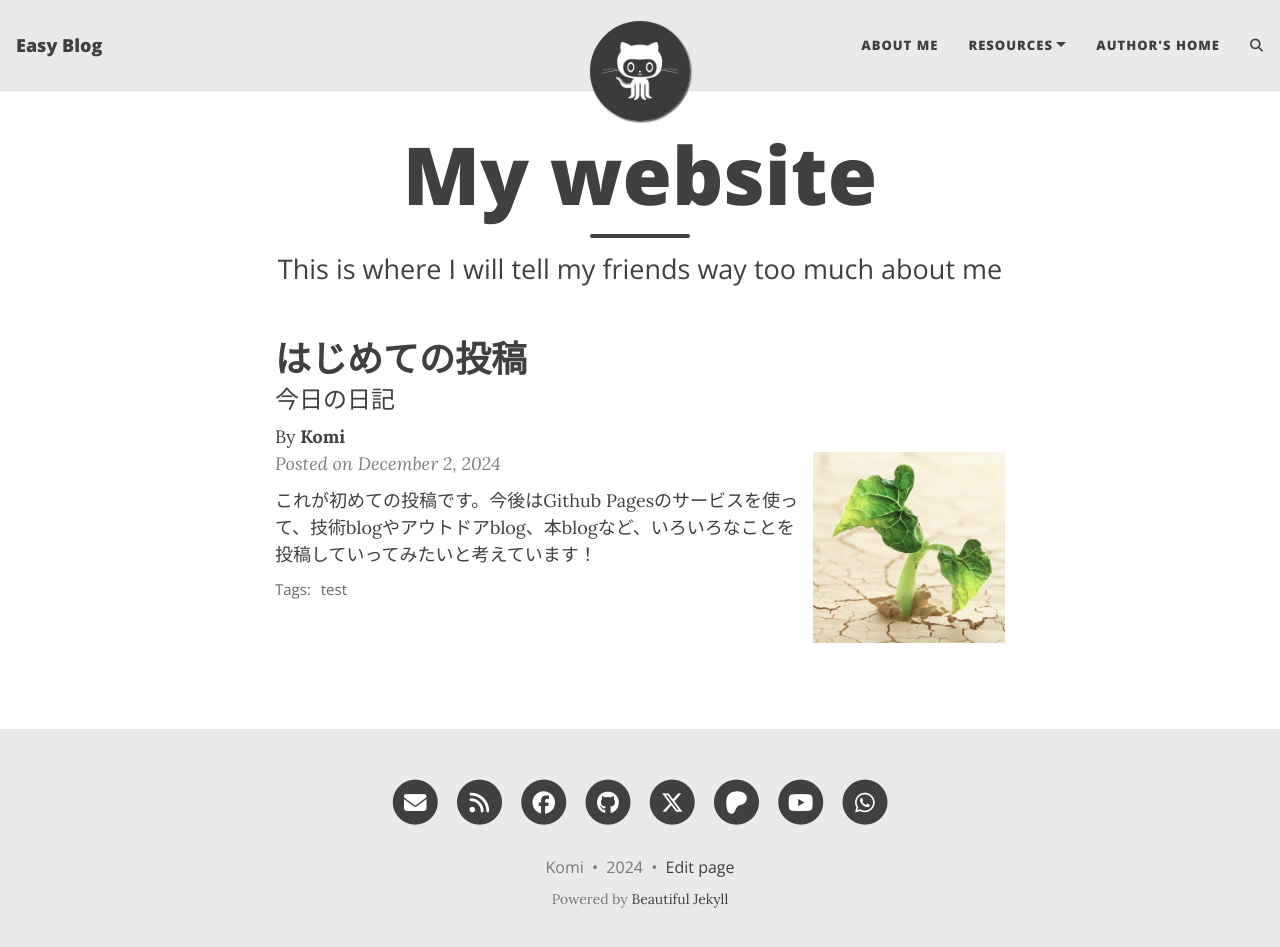
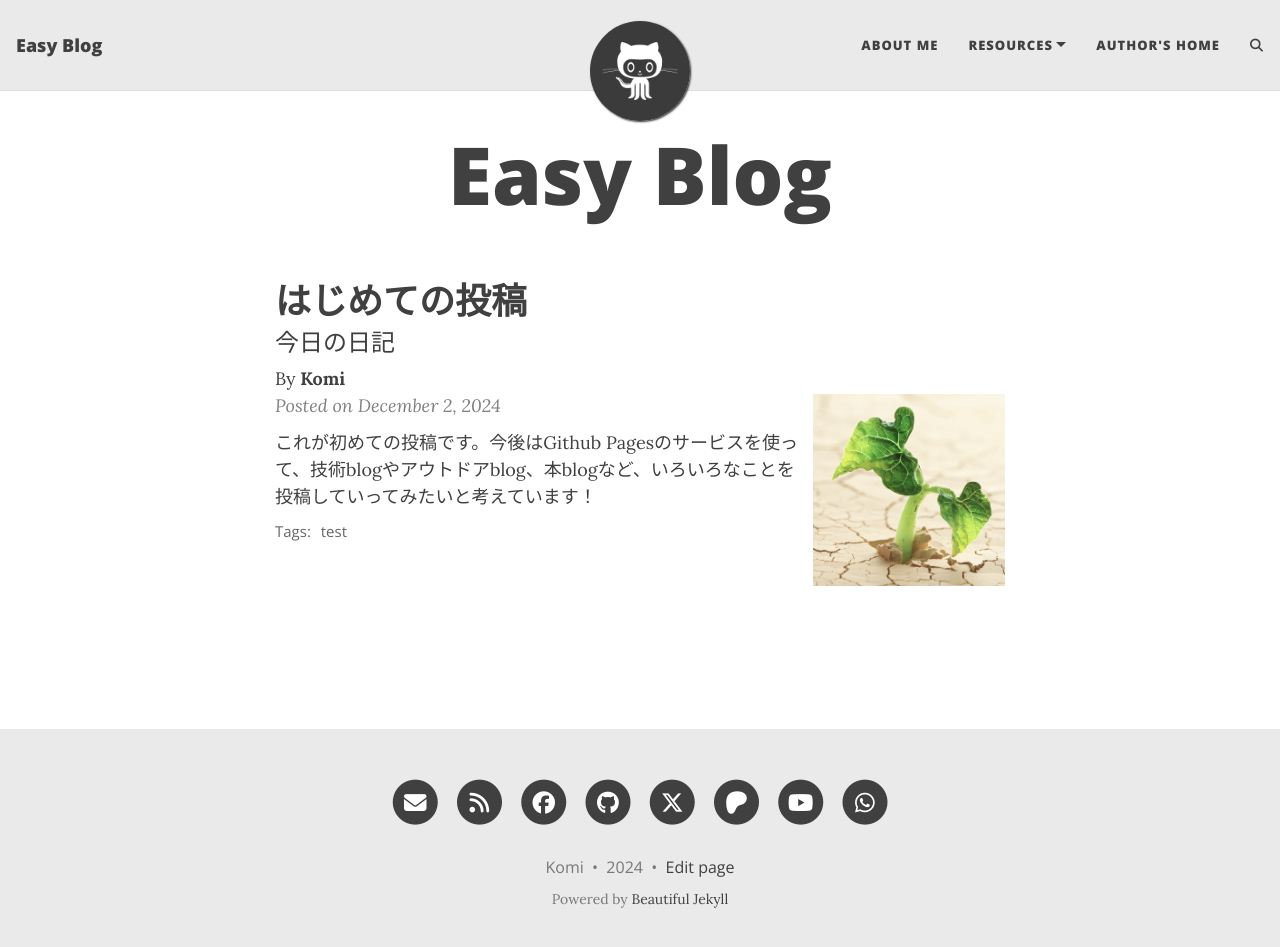
Before and after one commit to sksr2024/easyblog, a Jekyll site: the page built from index.html, in a window 1280 px wide and 960 px high. Shown: the top 947 px of the window. Built offline with Jekyll 4.4.1, drawn with Linux system fonts in a browser that asks for light colours; the list of posts is cut into pages by our own code; comment, search, counter and statistics services are not loaded.

Commit message:
ランディングページを変更した

```diff
--- a/index.html
+++ b/index.html
@@ -1,5 +1,5 @@
 ---
 layout: home
-title: My website
-subtitle: This is where I will tell my friends way too much about me
+title: Easy Blog
+subtitle:
 ---
```
